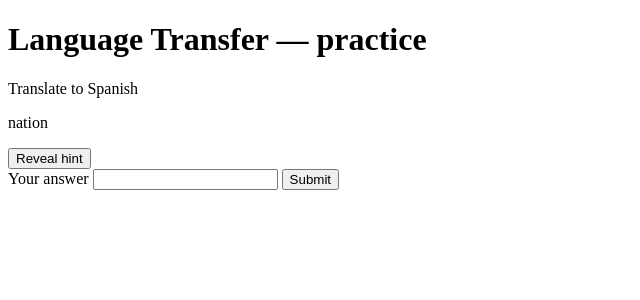
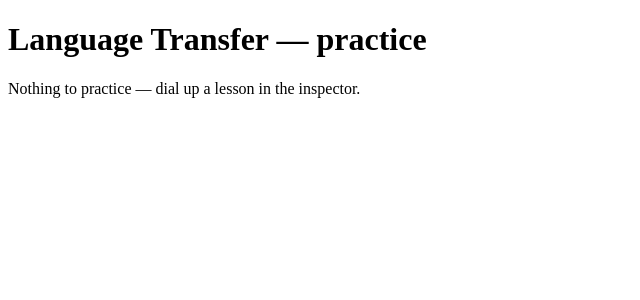
Before and after one commit to anwyho/transferencia, a SvelteKit app in the folder app/packages/web/: page / in a window 1280 px wide. Shown: the top 300 px of the page, without its empty margins (0-640 px from the left). Built offline with nearby package versions, Linux system fonts and the light colour scheme.

Commit message:
feat(web): repo-backed durable practice screen, retire in-memory session-service (#14)

```diff
--- a/app/packages/web/src/lib/server/session-service.ts
+++ /dev/null
@@ -1,110 +0,0 @@
-import {
-	ratingFromAssessment,
-	transformationType,
-	type Direction,
-	type GradeContext,
-	type Grade,
-	type Item,
-	type ItemLookup,
-	type Prompt,
-	type RenderContext,
-	type SrsRating
-} from '@lt/domain';
-
-/**
- * In-memory session seam for slice A (#8). No persistence: it serves ONE hardcoded
- * item through the domain `transformation` type and grades via the domain grader +
- * central rating policy. Slice C (#14/#15) replaces the in-memory store with the
- * `ReviewRepository`; the shape of `startSession`/`answerSession` is the seam.
- */
-
-const HARDCODED_ITEM: Item = {
-	id: 'l1-nation-nacion',
-	kind: 'transformation',
-	front_en: 'nation',
-	back_es: 'nación',
-	hint: '-tion → -ción (many -tion nouns just swap the ending)',
-	min_lesson: 1,
-	directions: ['en>es'],
-	rule_refs: [{ key: 'L1#suffix-cion', role: 'tests' }]
-};
-
-const store: ItemLookup = {
-	get: (id) => (id === HARDCODED_ITEM.id ? HARDCODED_ITEM : undefined)
-};
-const renderCtx: RenderContext = { items: store, currentLesson: 1, rng: () => 0.5 };
-const gradeCtx: GradeContext = { items: store };
-
-export interface StartResult {
-	sessionId: string;
-	itemId: string;
-	direction: Direction;
-	paramKey: string;
-	prompt: Prompt;
-	hint?: string;
-}
-
-export interface AnswerResult {
-	grade: Grade;
-	rating: SrsRating;
-	answer: string;
-	correctAnswer: string;
-	hintRevealed: boolean;
-}
-
-export interface AnswerInput {
-	sessionId: string;
-	answer: string;
-	hintRevealed: boolean;
-}
-
-interface SessionRecord {
-	itemId: string;
-	direction: Direction;
-	paramKey: string;
-}
-
-const sessions = new Map<string, SessionRecord>();
-let counter = 0;
-
-export function startSession(): StartResult {
-	const item = HARDCODED_ITEM;
-	const instrument = transformationType.paramEnumerator.paramsFor(item, renderCtx)[0];
-	const prompt = transformationType.promptRenderer.render(item, instrument.params, renderCtx);
-	const sessionId = `s${++counter}`;
-	sessions.set(sessionId, {
-		itemId: item.id,
-		direction: prompt.direction,
-		paramKey: instrument.key
-	});
-	return {
-		sessionId,
-		itemId: item.id,
-		direction: prompt.direction,
-		paramKey: instrument.key,
-		prompt,
-		hint: item.hint
-	};
-}
-
-export function answerSession(input: AnswerInput): AnswerResult {
-	// Slice A is single-item; if the session id is unknown (server restart, stale
-	// page) fall back to the hardcoded item so the throwaway screen stays usable.
-	const record = sessions.get(input.sessionId);
-	const item = store.get(record?.itemId ?? HARDCODED_ITEM.id) ?? HARDCODED_ITEM;
-	const direction: Direction = record?.direction ?? 'en>es';
-	const grade = transformationType.grader.grade(
-		item,
-		{ direction },
-		{ modality: 'text', text: input.answer },
-		gradeCtx
-	);
-	const rating = ratingFromAssessment(grade, { hintRevealed: input.hintRevealed });
-	return {
-		grade,
-		rating,
-		answer: input.answer,
-		correctAnswer: item.back_es,
-		hintRevealed: input.hintRevealed
-	};
-}
--- a/app/packages/web/src/routes/+page.server.ts
+++ b/app/packages/web/src/routes/+page.server.ts
@@ -1,30 +1,94 @@
+import { fail } from '@sveltejs/kit';
 import type { Actions, PageServerLoad } from './$types';
-import { answerSession, startSession } from '$lib/server/session-service';
+import {
+	eligibleItems,
+	ratingFromAssessment,
+	transformationType,
+	type Direction
+} from '@lt/domain';
+import { contentStore } from '$lib/server/content-loader';
+import { getCurrentLesson } from '$lib/server/settings-service';
+import { getRepo } from '$lib/server/db';
+import { webClock } from '$lib/server/clock';
 
-export const load: PageServerLoad = () => {
-	const session = startSession();
+/**
+ * Repo-backed practice (slice C.1). `load` opens a durable session and serves the
+ * first gated seed item (planner is Epic D). `submit` grades in the domain, then
+ * appendAttempt persists + reschedules the tested rule. No planner/dedup/due-filter
+ * here — C.1 is the persistence spine.
+ */
+export const load: PageServerLoad = ({ locals }) => {
+	const store = contentStore();
+	const currentLesson = getCurrentLesson();
+	const item = eligibleItems(store, currentLesson)[0];
+	if (!item) {
+		return { sessionId: null, itemId: null, direction: null, prompt: null, hint: null };
+	}
+	const ctx = { items: store, currentLesson, rng: () => 0.5 };
+	const instrument = transformationType.paramEnumerator.paramsFor(item, ctx)[0];
+	const prompt = transformationType.promptRenderer.render(item, instrument.params, ctx);
+	const { sessionId } = getRepo().startSession({
+		userId: locals.user.id,
+		mode: 'practice',
+		targetAttempts: 10,
+		at: webClock.now()
+	});
 	return {
-		sessionId: session.sessionId,
-		prompt: session.prompt,
-		hint: session.hint ?? null
+		sessionId,
+		itemId: item.id,
+		direction: prompt.direction,
+		prompt,
+		hint: item.hint ?? null
 	};
 };
 
 export const actions: Actions = {
-	default: async ({ request }) => {
+	default: async ({ request, locals }) => {
 		const data = await request.formData();
-		const sessionId = String(data.get('sessionId') ?? '');
+		const sessionId = Number(data.get('sessionId'));
+		const itemId = String(data.get('itemId') ?? '');
 		const answer = String(data.get('answer') ?? '');
 		const hintRevealed = data.get('hintRevealed') === 'true';
+		const direction = String(data.get('direction') ?? 'en>es') as Direction;
 
-		const result = answerSession({ sessionId, answer, hintRevealed });
+		const store = contentStore();
+		const item = store.get(itemId);
+		if (!item || Number.isNaN(sessionId)) return fail(400, { error: 'unknown item or session' });
+
+		const grade = transformationType.grader.grade(
+			item,
+			{ direction },
+			{ modality: 'text', text: answer },
+			{ items: store }
+		);
+		const rating = ratingFromAssessment(grade, { hintRevealed });
+
+		// Credit only tested, schedulable rules (design: uses-role / non-schedulable skip).
+		const ruleKeys = item.rule_refs
+			.filter((r) => r.role === 'tests' && (store.getRule(r.key)?.schedulable ?? false))
+			.map((r) => r.key);
+
+		getRepo().appendAttempt({
+			userId: locals.user.id,
+			sessionId,
+			itemId,
+			ruleKeys,
+			exerciseTypeKey: 'transformation',
+			paramKey: '',
+			direction,
+			rating,
+			assessment: grade,
+			hintRevealed,
+			contentHash: item.content_hash ?? ''
+		});
+
 		return {
-			verdict: result.grade.correct ? 'correct' : 'incorrect',
-			detail: result.grade.detail ?? null,
-			rating: result.rating,
-			answer: result.answer,
-			correctAnswer: result.correctAnswer,
-			hintRevealed: result.hintRevealed
+			verdict: grade.correct ? 'correct' : 'incorrect',
+			detail: grade.detail ?? null,
+			rating,
+			answer,
+			correctAnswer: item.back_es,
+			hintRevealed
 		};
 	}
 };
--- a/app/packages/web/src/routes/+page.svelte
+++ b/app/packages/web/src/routes/+page.svelte
@@ -11,6 +11,7 @@
 <main>
 	<h1 data-testid="app-title">Language Transfer — practice</h1>
 
+	{#if data.prompt && data.itemId}
 		<section data-testid="prompt">
 			<p data-testid="instruction">{data.prompt.instruction}</p>
 			<p data-testid="given">{data.prompt.given}</p>
@@ -29,6 +30,8 @@
 
 		<form method="POST" data-testid="answer-form">
 			<input type="hidden" name="sessionId" value={data.sessionId} />
+			<input type="hidden" name="itemId" value={data.itemId} />
+			<input type="hidden" name="direction" value={data.direction} />
 			<input type="hidden" name="hintRevealed" value={String(hintRevealed)} />
 			<label>
 				Your answer
@@ -44,8 +47,11 @@
 			</label>
 			<button type="submit" data-testid="submit">Submit</button>
 		</form>
+	{:else}
+		<p data-testid="no-item">Nothing to practice — dial up a lesson in the inspector.</p>
+	{/if}
 
-	{#if form}
+	{#if form && 'verdict' in form}
 		<section data-testid="result">
 			<p data-testid="verdict">{form.verdict}</p>
 			{#if form.detail}
```
Also changed, not shown: 2 other files (tests, documents, lock files or other folders). Lines whose indentation alone changed are shown as unchanged.
